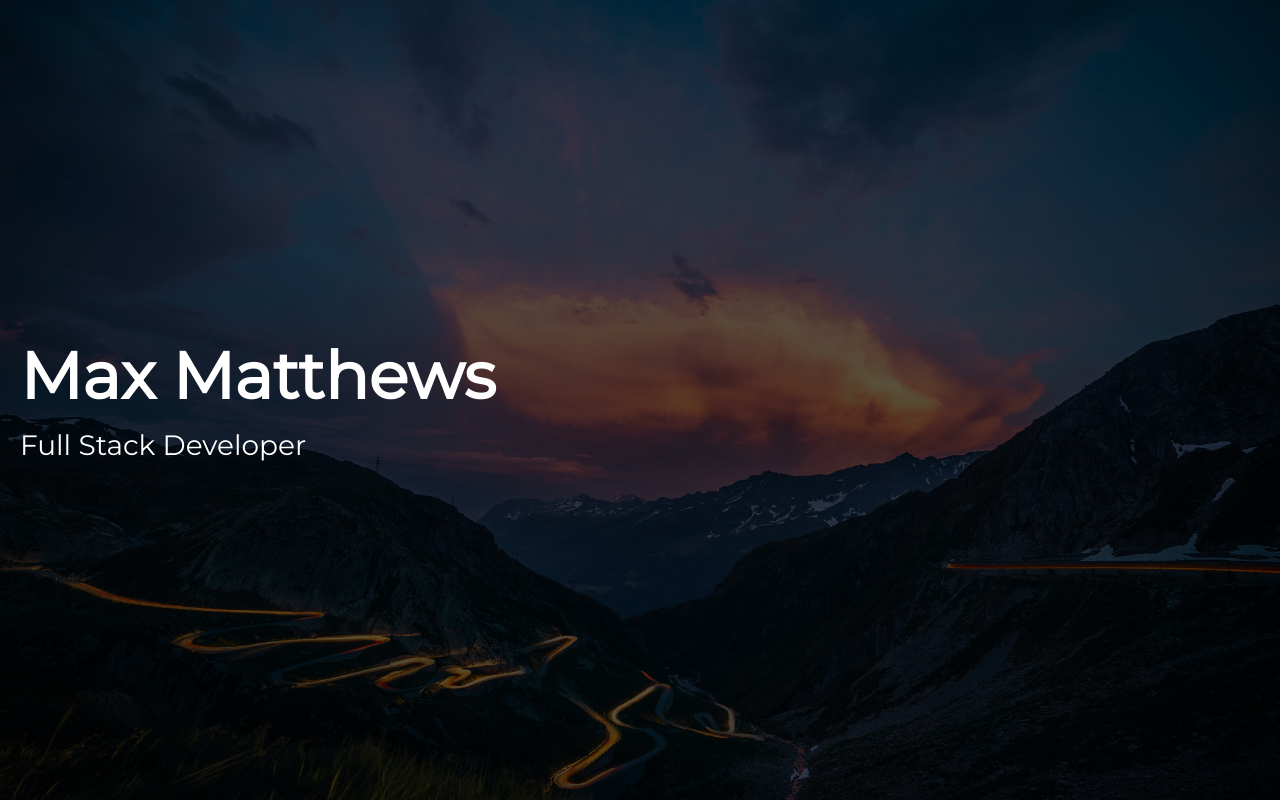
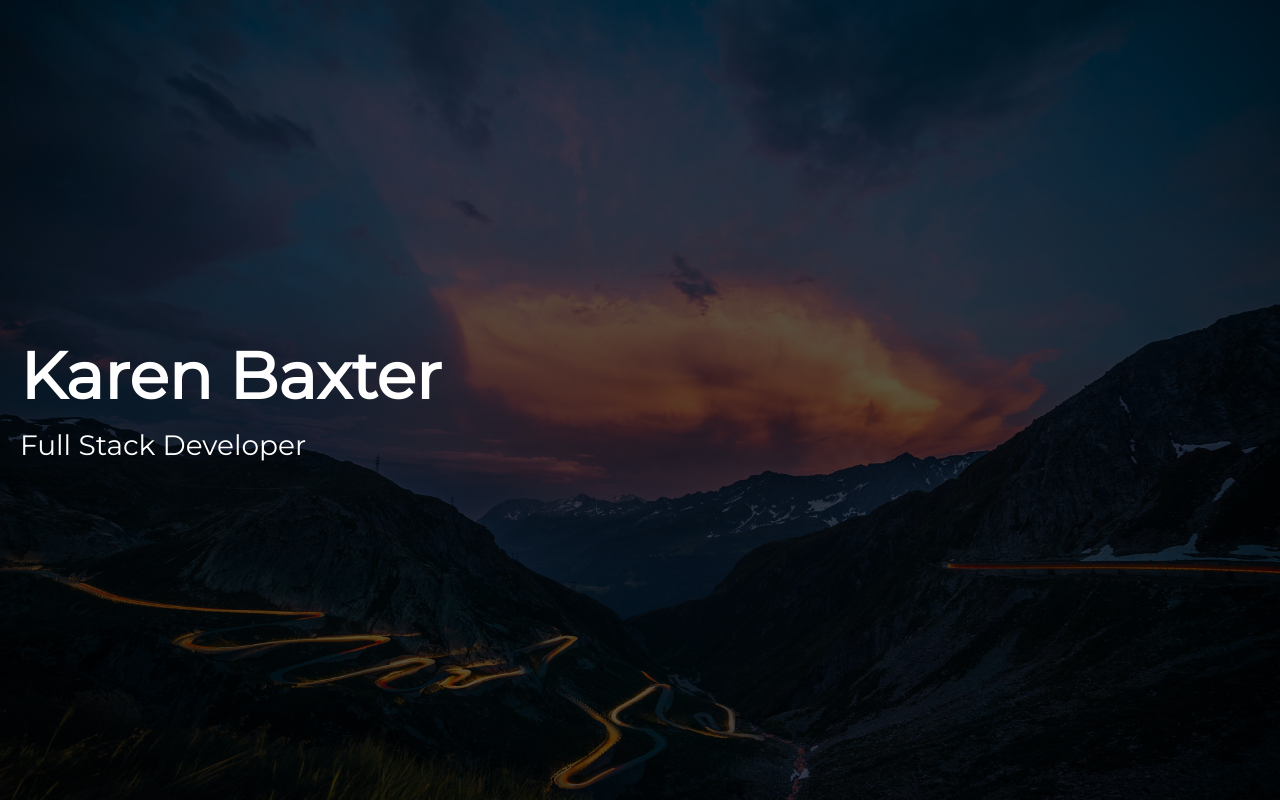
Before and after one commit to LeGoddessKa1/LeGoddessKa1.github.io, a plain HTML site: page index.html in a window 1280 px wide. Drawn offline with Linux system fonts and the light colour scheme.

Commit message:
Update name

```diff
--- a/index.html
+++ b/index.html
@@ -5,7 +5,7 @@
 	<meta name="viewport"
 	      content="width=device-width, user-scalable=no, initial-scale=1.0, maximum-scale=1.0, minimum-scale=1.0">
 	<meta http-equiv="X-UA-Compatible" content="ie=edge">
-	<title>Max Matthews</title>
+	<title>Karen Baxter</title>
 	<link rel="preconnect" href="https://fonts.gstatic.com">
 	<link href="https://fonts.googleapis.com/css2?family=Montserrat&display=swap" rel="stylesheet">
 	<link rel="stylesheet" href="normalize.css" />
@@ -15,7 +15,7 @@
 <!--Source credit to: https://codepen.io/DZuz14/pen/jOPWLgz-->
 <div class="big-image">
 	<div class="overlay">
-		<h1>Max Matthews</h1>
+		<h1>Karen Baxter</h1>
 		<p>Full Stack Developer</p>
 	</div>
 </div>
```
